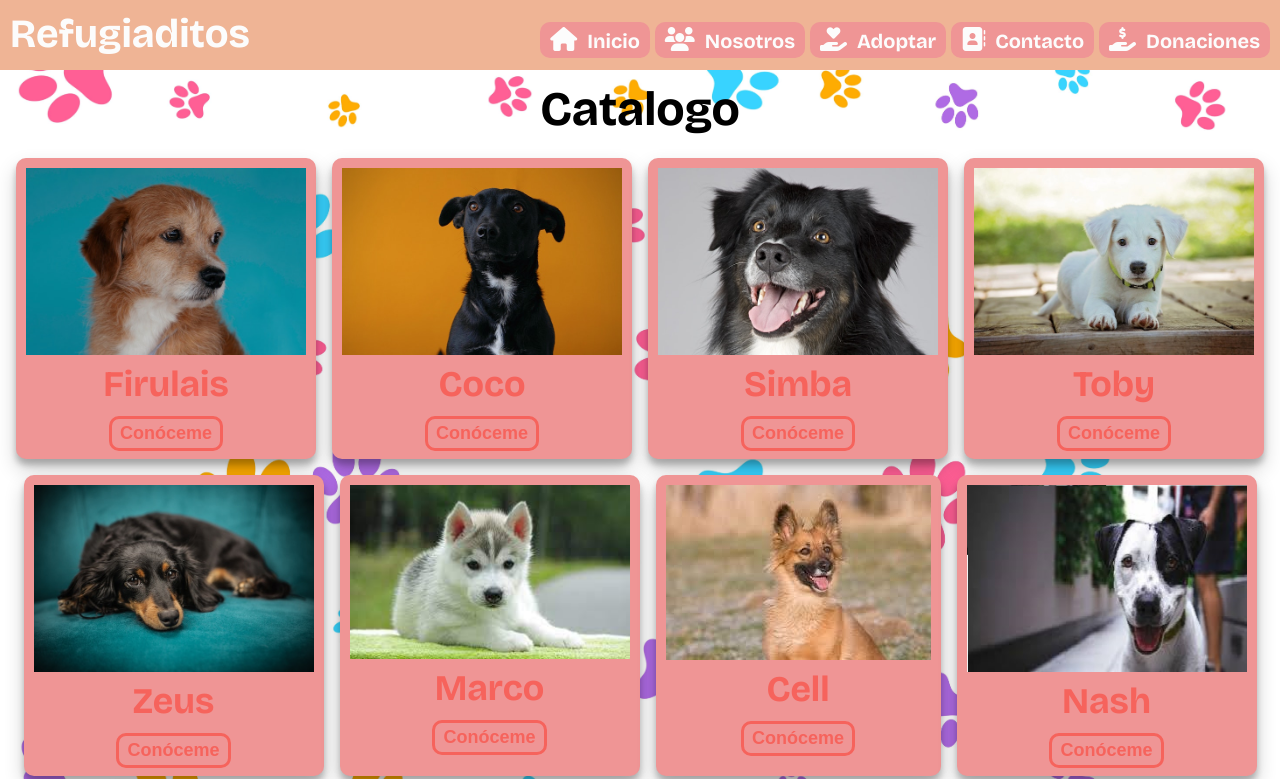
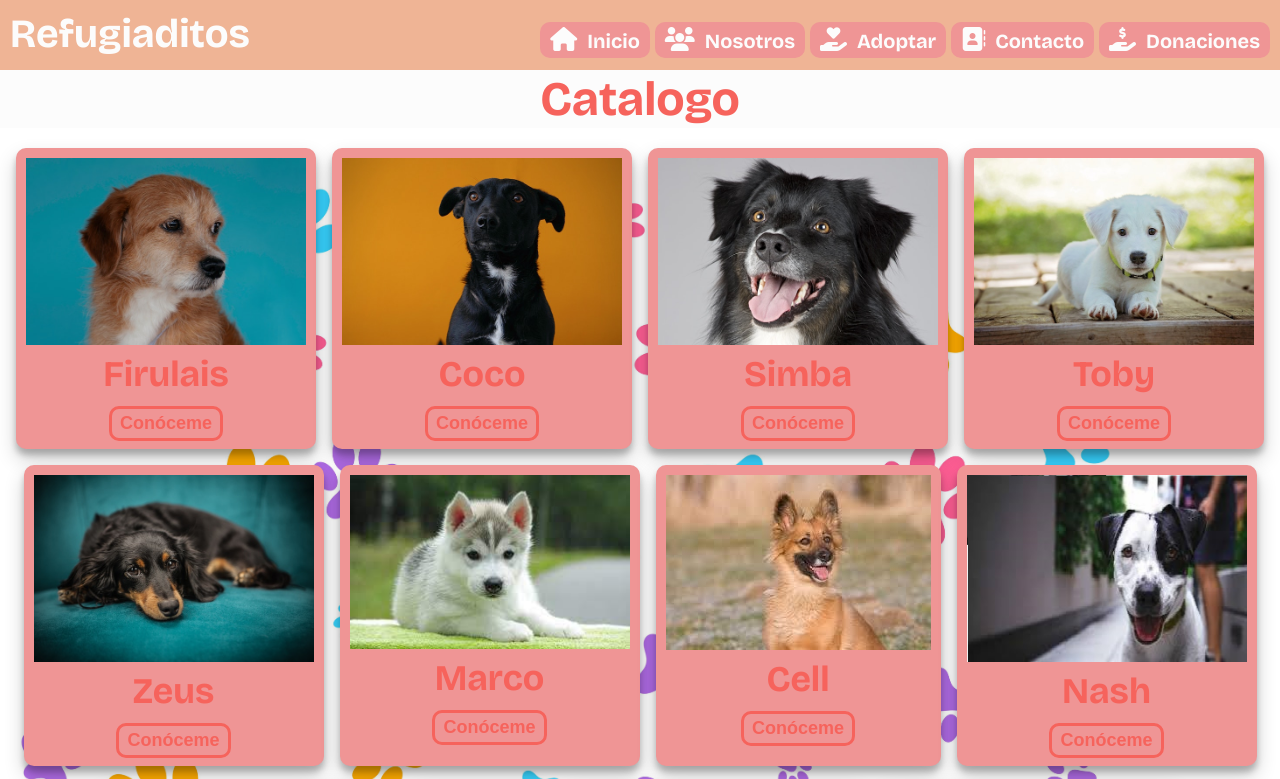
Before and after one commit to gabygramajo/Proyecto-Grupal-CaC-4.0, a plain HTML site: page catalogo.html in a window 1280 px wide. Shown: the top 779 px of the page. Drawn offline with nearby package versions, Linux system fonts and the light colour scheme.

Commit message:
change: color h1

```diff
--- a/assets/css/catalogo.css
+++ b/assets/css/catalogo.css
@@ -36,10 +36,12 @@ img {
   background-color: #FFF5E0;
 }
 #main {
-  padding: 1rem 0 2rem;
+  padding-bottom: 2rem;
 }
 #main h1 {
   margin-bottom: 2rem;
+  color: #F6635C;
+  background-color: #fcfcfc;
 }
 .catalog {
   display: flex;
--- a/assets/css/styles.css
+++ b/assets/css/styles.css
@@ -155,6 +155,11 @@ p {margin: 0;}
   color: var(--bg-salmon);
   background-color: var(--blanco);
   border-radius: 1rem;
+}
+@media (max-width: 600px) { /*mobile*/
+  .cover__article {
+    padding: 0 0.8rem;
+  }
 }
 .cover__text {
   text-align: justify;
```
